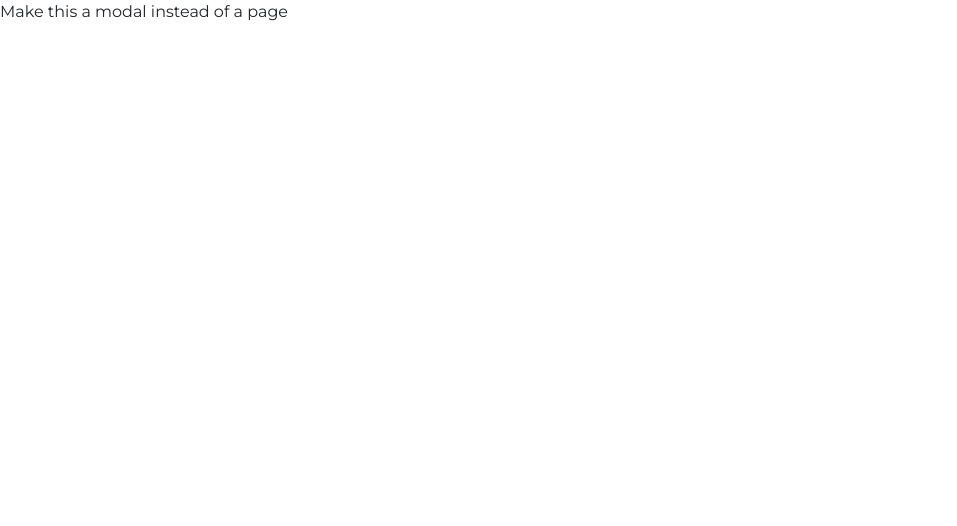
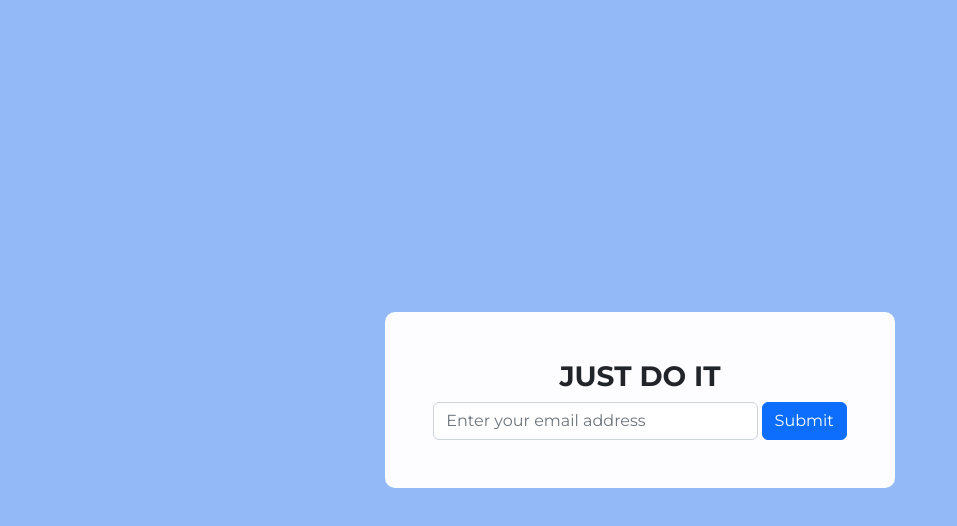
Before and after one commit to jimmark1/ToDo-App, a React (Create React App) app in the folder todo_app/: page /forgot-password in a window 1280 px wide. Shown: the top 526 px of the page, without its empty margins (0-957 px from the left). Built offline with nearby package versions, Linux system fonts and the light colour scheme.

Commit message:
Update ForgotPassword.tsx

```diff
--- a/todo_app/src/components/ForgotPassword/ForgotPassword.tsx
+++ b/todo_app/src/components/ForgotPassword/ForgotPassword.tsx
@@ -1,9 +1,31 @@
 import React from "react";
+
+import Form from "react-bootstrap/Form";
+import Button from "react-bootstrap/Button";
+
+import Styles from "./ForgotPassword.module.css";
 
 const ForgotPassword = () => {
      return (
-          <div>
-               <p>Make this a modal instead of a page</p>
+          <div
+               className={`${Styles.container}  d-flex justify-content-center align-items-center`}>
+               <div className="col-lg-5 container-fluid">
+                    <Form className={`${Styles.form} text-center p-5`}>
+                         <div className="app-label text-uppercase">
+                              <h3 className="fw-bolder">Just Do It</h3>
+                         </div>
+                         <div className="d-flex gap-1">
+                              <Form.Control
+                                   type="email"
+                                   placeholder="Enter your email address"
+                                   required={true}
+                              />
+                              <Button variant="primary" type="submit">
+                                   Submit
+                              </Button>
+                         </div>
+                    </Form>
+               </div>
           </div>
      );
 };
```
